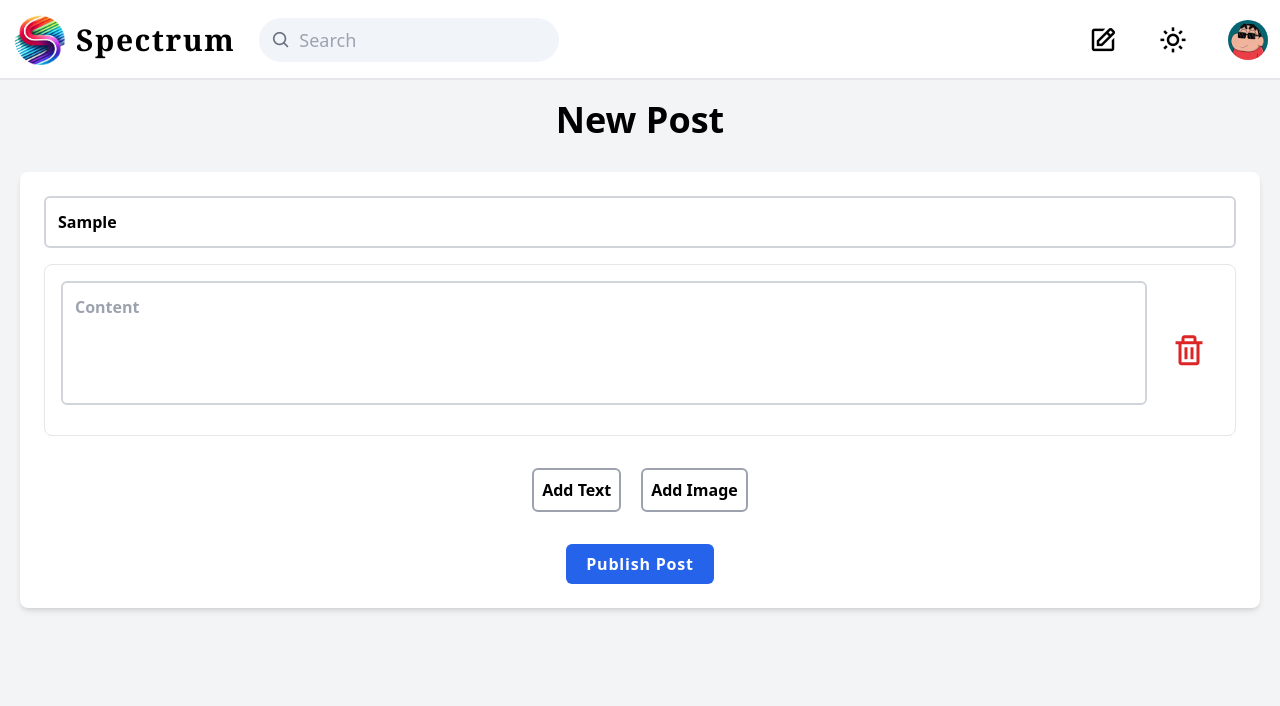
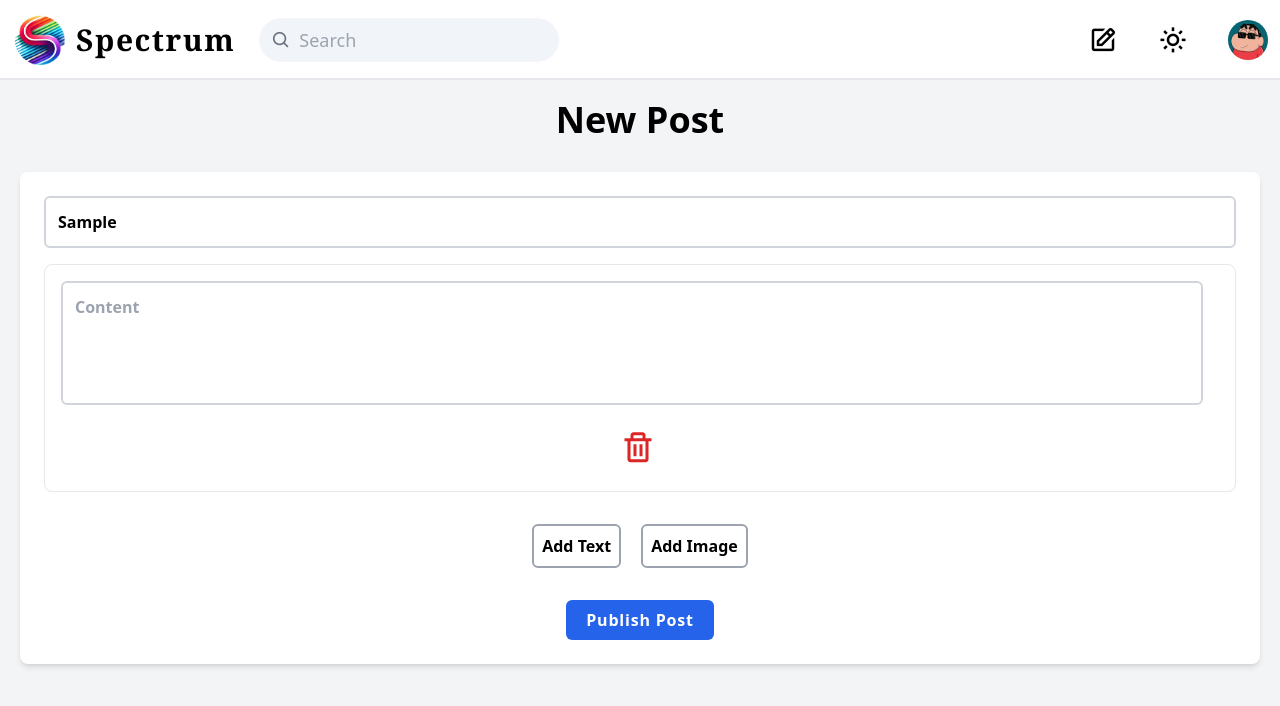
Before and after one commit to adithya-b-r/Spectrum, a React (Vite) app: page /create-post in a window 1280 px wide. Both pictures are taken after typing "Sample" into the empty fields and a click on the button "Add Text". Shown: the top 706 px of the page. Built offline with nearby package versions, Linux system fonts and the light colour scheme.

Commit message:
Modified CreatePost.tsx

```diff
--- a/src/pages/Write/CreatePost.tsx
+++ b/src/pages/Write/CreatePost.tsx
@@ -67,7 +67,7 @@ export const CreatePost: React.FC = () => {
         ) : (
           sections.map((section, index) => (
             <div key={index} className="mb-4 p-4 border rounded-lg">
-              <div className="flex justify-between items-center">
+              <div className="flex-col justify-between items-center">
                 <div className="flex-grow mr-4">
                   {section.type === 'text' ? (
                     <textarea
@@ -93,7 +93,7 @@ export const CreatePost: React.FC = () => {
                     </div>
                   )}
                 </div>
-                <div className="flex flex-col items-center">
+                <div className="flex justify-center items-center">
                   {/* Show the Add Image button only for image sections */}
                   {section.type === 'image' && (
                     <label className="cursor-pointer flex items-center p-2 text-blue-600 hover:opacity-80">
```
